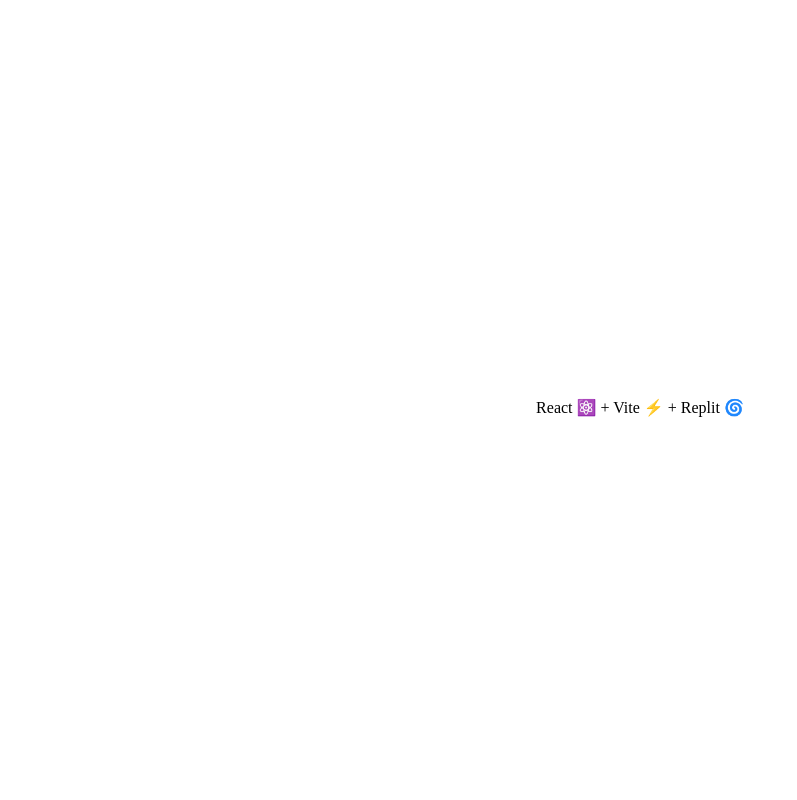
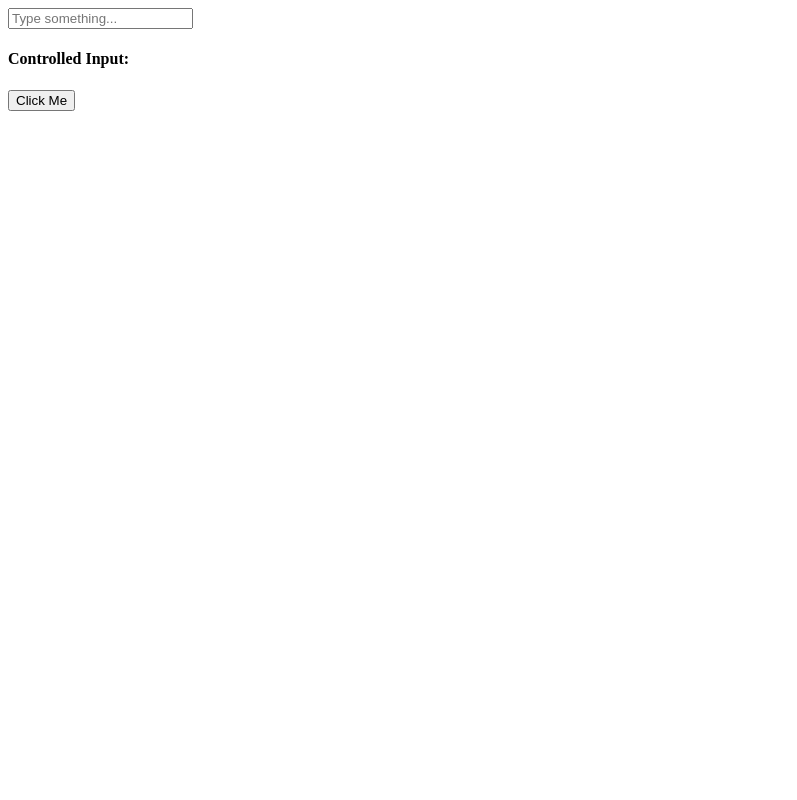
Before and after one commit to ArboReality/React-Sandbox, a React (Vite) app: page / in a window 1280 px wide. Shown: the top 800 px of the page, without its empty margins (0-797 px from the left). Built offline with nearby package versions, Linux system fonts and the light colour scheme.

Commit message:
added controlled input component, disabled styles in App.css

```diff
--- a/src/App.css
+++ b/src/App.css
@@ -1,5 +1,5 @@
 main {
-  text-align: center;
+/*   text-align: center;
   vertical-align: center;
-  line-height: 100vh
+  line-height: 100vh */
 }
--- a/src/App.jsx
+++ b/src/App.jsx
@@ -1,11 +1,12 @@
 import './App.css'
 import MyComponent from './components/mycomponent'
+import ControlledInput from './components/ctrlinput'
 
 
 export default function App() {
   return (
     <main>
-      React ⚛️ + Vite ⚡ + Replit 🌀
+      <ControlledInput />
       <MyComponent />
     </main>
   )
--- /dev/null
+++ b/src/components/ctrlinput.jsx
@@ -0,0 +1,33 @@
+import React from "react";
+
+class ControlledInput extends React.Component {
+  constructor(props) {
+    super(props);
+    this.state = {
+      input: ''
+    };
+    this.handleChange = this.handleChange.bind(this)
+  }
+
+  handleChange(e) {
+    this.setState({
+      input: e.target.value
+    });
+  }
+
+  render() {
+    return (
+      <div>
+        <input
+          placeholder="Type something..."
+          value={this.state.input}
+          onChange={this.handleChange}
+        />
+        <h4>Controlled Input:</h4>
+        <p>{this.state.input}</p>
+      </div>
+    );
+  }
+};
+
+export default ControlledInput;
```
